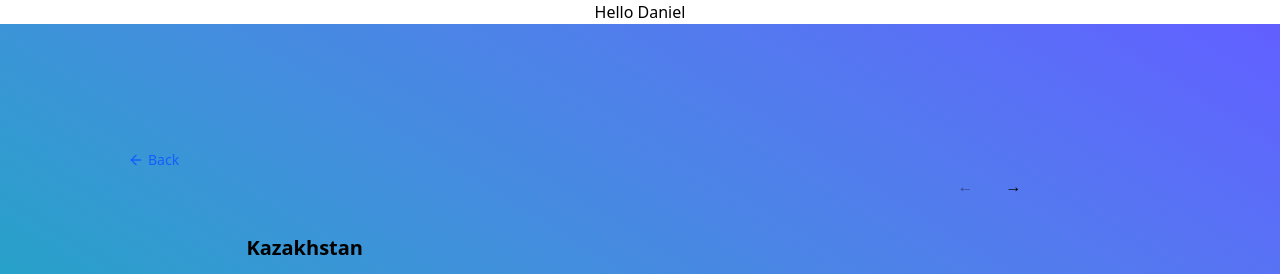
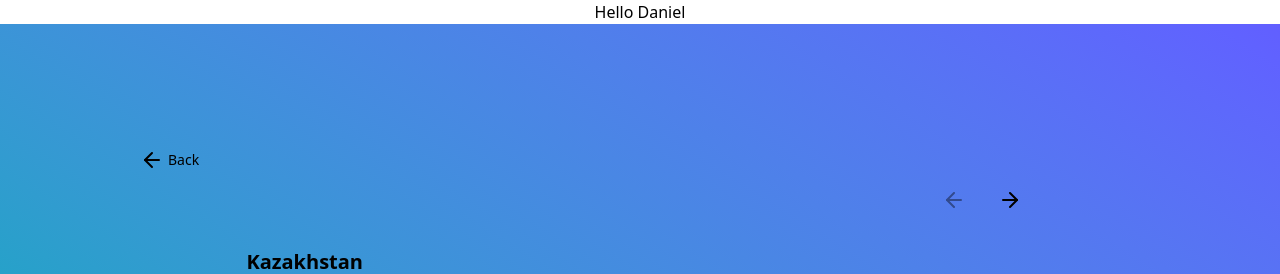
Before and after one commit to daniel-xie/hello-world, a React (Vite) app: page /region/central-asia/gallery/kazakhstan in a window 1280 px wide. Shown: the top 274 px of the page. Built offline with nearby package versions, Linux system fonts and the light colour scheme; grey boxes are pictures that could not be loaded.

Commit message:
refactor back button

```diff
--- a/src/components/layout/Gallery.tsx
+++ b/src/components/layout/Gallery.tsx
@@ -4,6 +4,7 @@ import { useEffect, useRef, useState } from "react";
 import { Link } from "react-router-dom";
 import { ConditionalWrapper } from "../util/ConditionalWrapper";
 import { ImageLightbox } from "./ImageLightbox";
+import { ArrowLeft, ArrowRight } from "lucide-react";
 
 interface GalleryProps {
   title: string;
@@ -81,7 +82,7 @@ export const Gallery = ({ title, description, images }: GalleryProps) => {
                 : "opacity-40 cursor-not-allowed pointer-events-none"
             }`}
           >
-            ←
+            <ArrowLeft />
           </button>
           <button
             onClick={scrollRight}
@@ -92,7 +93,7 @@ export const Gallery = ({ title, description, images }: GalleryProps) => {
                 : "opacity-40 cursor-not-allowed pointer-events-none"
             }`}
           >
-            →
+            <ArrowRight />
           </button>
         </div>
       )}
--- /dev/null
+++ b/src/components/ui/BackButton.tsx
@@ -0,0 +1,19 @@
+import { ArrowLeft } from "lucide-react";
+import { useNavigate } from "react-router-dom";
+
+interface BackButtonProps {
+  to: string;
+}
+
+export const BackButton = ({ to }: BackButtonProps) => {
+  const navigate = useNavigate();
+  return (
+    <button
+      onClick={() => navigate(to)}
+      className="flex items-center text-sm font-medium hover:underline hover:bg-gray-50 hover:scale-105 p-3"
+    >
+      <ArrowLeft className="mr-1" />
+      Back
+    </button>
+  );
+};
--- a/src/pages/GalleryPage.tsx
+++ b/src/pages/GalleryPage.tsx
@@ -1,27 +1,29 @@
 import { Gallery } from "@/components/layout/Gallery";
+import { BackButton } from "@/components/ui/BackButton";
 import type { PhotoGallery, PhotoGalleryRegion } from "@/types";
-import { ArrowLeft } from "lucide-react";
 import { useEffect, useState } from "react";
-import { useNavigate, useParams } from "react-router-dom";
+import { useParams } from "react-router-dom";
 
 export const GalleryPage = () => {
   const { regionId, galleryId } = useParams();
   const [gallery, setGallery] = useState<PhotoGallery | null>(null);
 
   useEffect(() => {
-    const url = new URL('/src/data/galleries.json', import.meta.url).href;
+    const url = new URL("/src/data/galleries.json", import.meta.url).href;
     fetch(url)
       .then((res) => res.json())
       .then((data) => {
         const region = data.find((r: PhotoGalleryRegion) => r.id === regionId);
-        const found = region?.galleries.find((g: PhotoGallery) => g.id === galleryId) ?? null;
+        const found =
+          region?.galleries.find((g: PhotoGallery) => g.id === galleryId) ??
+          null;
         setGallery(found);
       });
   }, [galleryId]);
 
   return (
     <>
-    <BackButton regionId={regionId}/>
+      <BackButton to={`/region/${regionId}`} />
       {gallery && (
         <Gallery
           title={gallery.title}
@@ -32,21 +34,3 @@ export const GalleryPage = () => {
     </>
   );
 };
-
-interface BackButtonProps {
-  regionId?: string; // or just `string` if it's guaranteed to be present
-}
-
-const BackButton = ({regionId}: BackButtonProps) => {
-  const navigate = useNavigate();
-  console.log(`regionId`, regionId)
-  return (
-    <button
-      onClick={() => regionId != null ? navigate(`/region/${regionId}`) : navigate('/')}
-      className="flex items-center text-sm font-medium text-blue-600 hover:underline"
-    >
-      <ArrowLeft className="mr-1 h-4 w-4" />
-      Back
-    </button>
-  );
-}
--- a/src/pages/GalleryRegionPage.tsx
+++ b/src/pages/GalleryRegionPage.tsx
@@ -1,8 +1,8 @@
 import { Gallery } from "@/components/layout/Gallery";
+import { BackButton } from "@/components/ui/BackButton";
 import type { Photo, PhotoGalleryRegion } from "@/types";
-import { ArrowLeft } from "lucide-react";
 import { useEffect, useState } from "react";
-import { useNavigate, useParams } from "react-router-dom";
+import { useParams } from "react-router-dom";
 
 export const GalleryRegionPage = () => {
   const { regionId } = useParams();
@@ -25,7 +25,7 @@ export const GalleryRegionPage = () => {
 
   return (
     <>
-      <BackButton />
+      <BackButton to={'/'} />
       {region && (
         <Gallery
           title={region?.name ?? "Somewhere"}
@@ -35,17 +35,3 @@ export const GalleryRegionPage = () => {
     </>
   );
 };
-
-function BackButton() {
-  const navigate = useNavigate();
-
-  return (
-    <button
-      onClick={() => navigate("/")}
-      className="flex items-center text-sm font-medium text-blue-600 hover:underline"
-    >
-      <ArrowLeft className="mr-1 h-4 w-4" />
-      Back
-    </button>
-  );
-}
```
